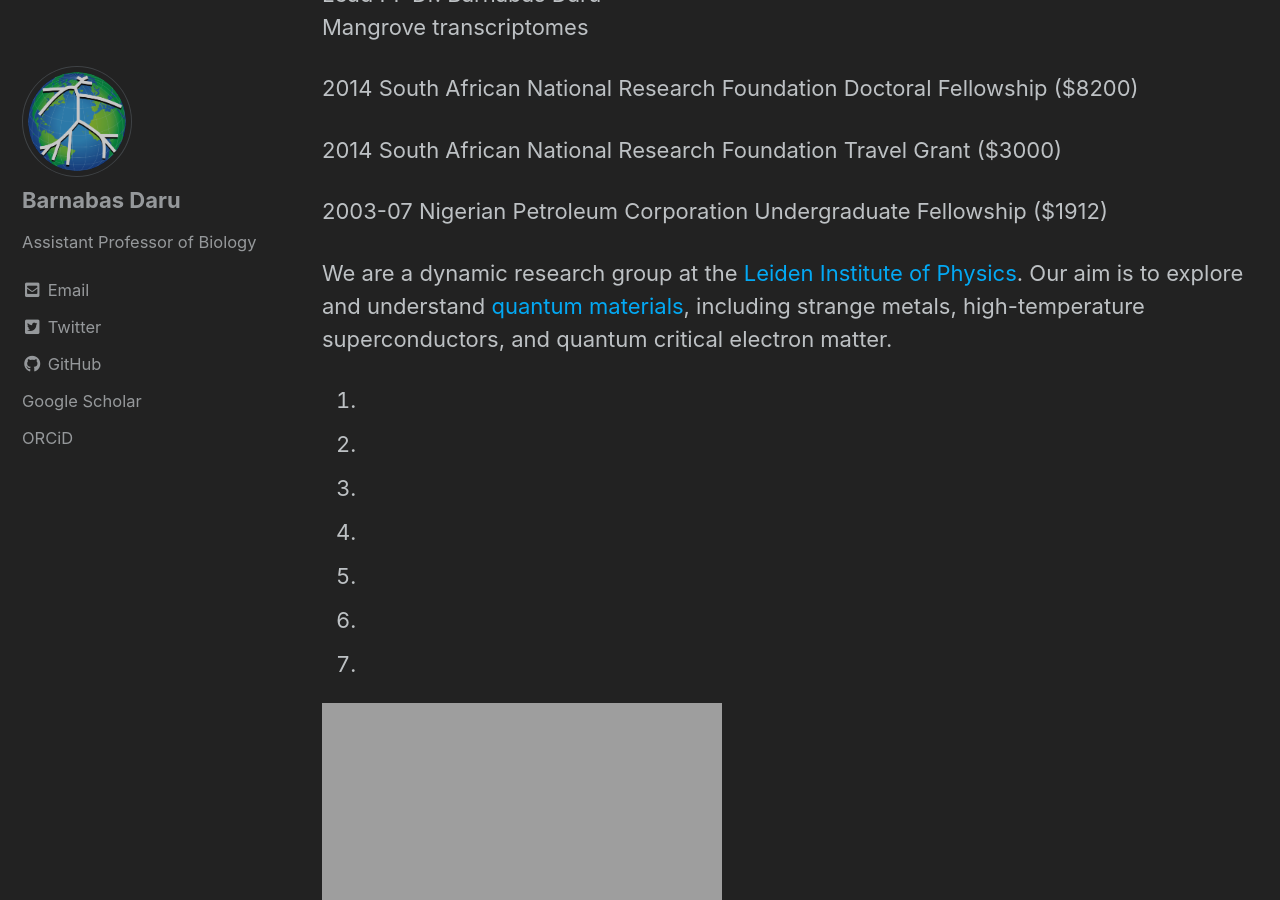
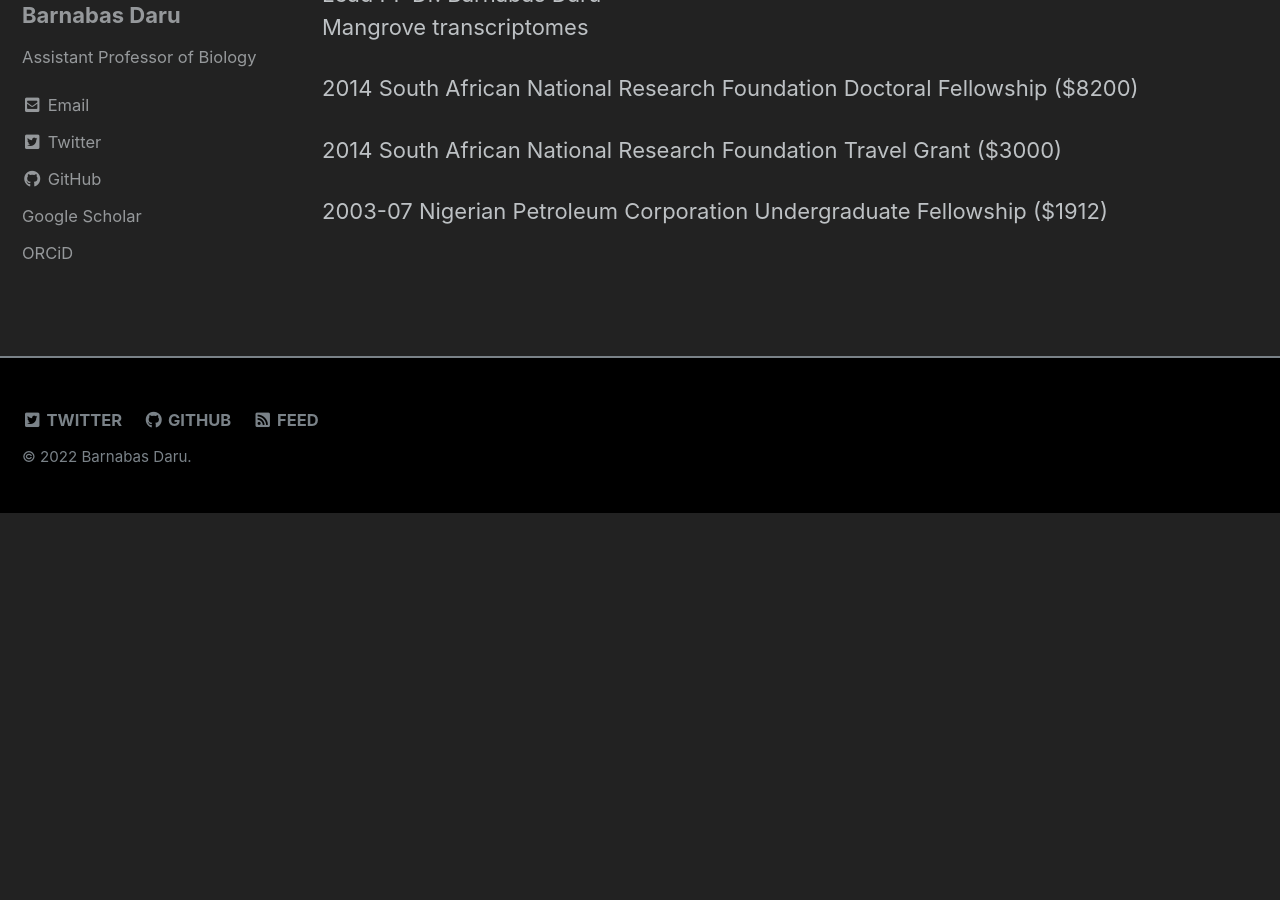
Before and after one commit to darunabas/darulab.github.io, a Jekyll site: the page built from _pages/funding.md, in a window 1280 px wide and 900 px high, scrolled down 1611 px. Built offline with Jekyll 4.4.1, drawn with Linux system fonts in a browser that asks for light colours; cached includes are drawn as plain includes; after the commit the page ends 2124 px from its top, so only the background shows below that.

Commit message:
updated funding tab

```diff
--- a/_pages/funding.md
+++ b/_pages/funding.md
@@ -52,49 +52,3 @@ Mangrove transcriptomes
 2014 South African National Research Foundation Travel Grant ($3000)
 
 2003-07 Nigerian Petroleum Corporation Undergraduate Fellowship ($1912)
-
-We are a dynamic research group at the [Leiden Institute of Physics](http://www.physics.leidenuniv.nl). Our aim is to explore and understand [quantum materials](http://condensedconcepts.blogspot.nl/2013/05/what-is-quantum-matter.html), including strange metals, high-temperature superconductors, and quantum critical electron matter.
-
-
-<div markdown="0" id="carousel" class="carousel slide" data-ride="carousel" data-interval="4000" data-pause="hover" >
-    <!-- Menu -->
-    <ol class="carousel-indicators">
-        <li data-target="#carousel" data-slide-to="0" class="active"></li>
-        <li data-target="#carousel" data-slide-to="1"></li>
-        <li data-target="#carousel" data-slide-to="2"></li>
-        <li data-target="#carousel" data-slide-to="3"></li>
-        <li data-target="#carousel" data-slide-to="4"></li>
-        <li data-target="#carousel" data-slide-to="5"></li>
-        <li data-target="#carousel" data-slide-to="6"></li>
-    </ol>
-
-    <!-- Items -->
-    <div class="carousel-inner" markdown="0">
-        <div class="item active">
-            <img src="{{ site.url }}{{ site.baseurl }}/images/taita-thrush.jpg" alt="Slide 1" />
-        </div>
-        <div class="item">
-            <img src="{{ site.url }}{{ site.baseurl }}/images/slider7001400/SmartTipSide.jpg" alt="Slide 2" />
-        </div>
-        <div class="item">
-            <img src="{{ site.url }}{{ site.baseurl }}/images/slider7001400/SaphireSTM2.jpg" alt="Slide 3" />
-        </div>
-        <div class="item">
-            <img src="{{ site.url }}{{ site.baseurl }}/images/slider7001400/lab.jpg" alt="Slide 4" />
-        </div>
-        <div class="item">
-            <img src="{{ site.url }}{{ site.baseurl }}/images/slider7001400/Fig_Science_Web.jpg" alt="Slide 5" />
-        </div>
-         <div class="item">
-            <img src="{{ site.url }}{{ site.baseurl }}/images/slider7001400/cake_web.jpg" alt="Slide 6" />
-        </div>
-    </div>
-  <a class="left carousel-control" href="#carousel" role="button" data-slide="prev">
-    <span class="glyphicon glyphicon-chevron-left" aria-hidden="true"></span>
-    <span class="sr-only">Previous</span>
-  </a>
-  <a class="right carousel-control" href="#carousel" role="button" data-slide="next">
-    <span class="glyphicon glyphicon-chevron-right" aria-hidden="true"></span>
-    <span class="sr-only">Next</span>
-  </a>
-</div>
```
